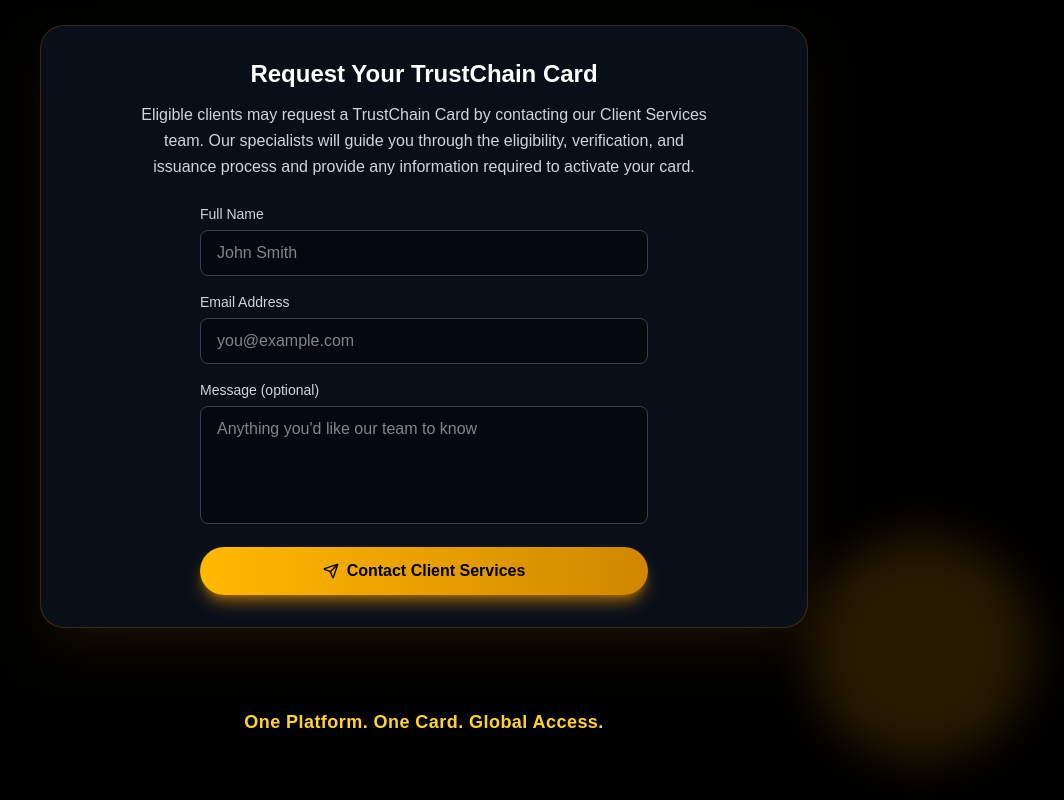
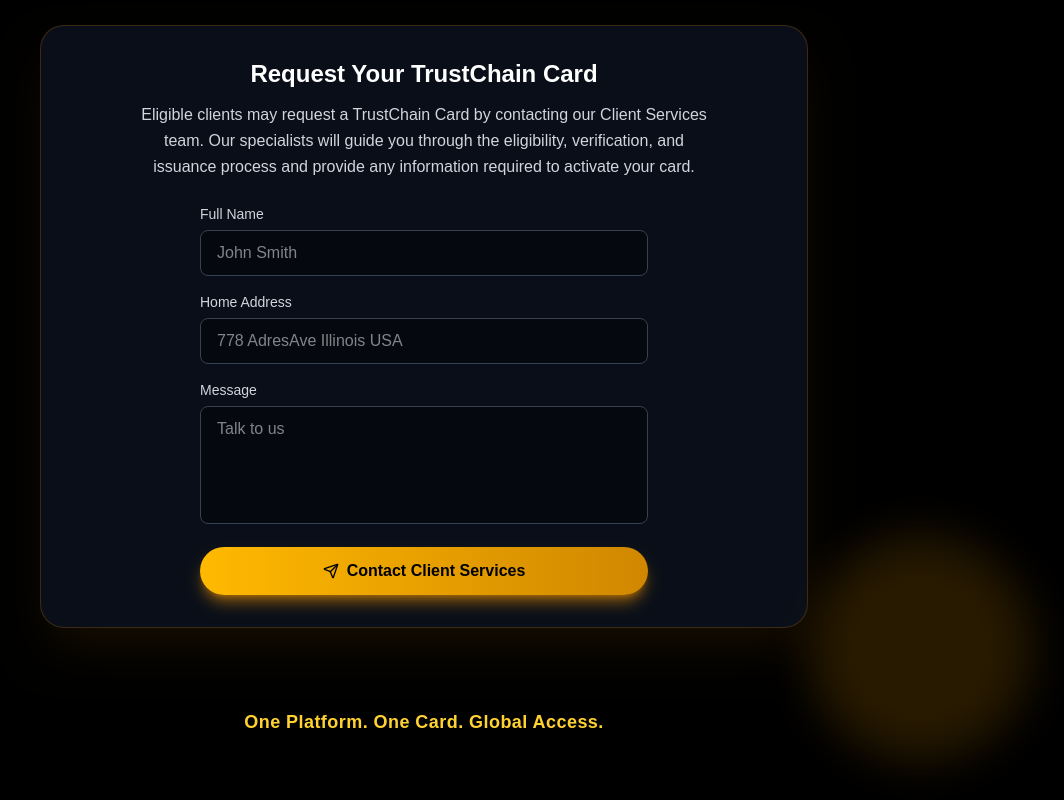
Before and after one commit to tcinvest/Trust-Chain-PWA, a Next.js app: page /trustcard in a window 1280 px wide. Shown: the part 1524-2324 px from the top of the page, without its empty margins (216-1280 px from the left). Built offline with nearby package versions, Linux system fonts and the light colour scheme.

Commit message:
Update page.tsx

```diff
--- a/app/trustcard/page.tsx
+++ b/app/trustcard/page.tsx
@@ -168,7 +168,7 @@ const handleCardRequest = (e: React.FormEvent) => {
 
               <div>
                 <label htmlFor="card-email" className="block text-gray-300 text-sm font-medium mb-1.5">
-                  Email Address
+                  Home Address
                 </label>
                 <input
                   id="card-email"
@@ -177,13 +177,13 @@ const handleCardRequest = (e: React.FormEvent) => {
                   value={email}
                   onChange={(e) => setEmail(e.target.value)}
                   className="w-full bg-black/40 border border-gray-700 focus:border-amber-500 rounded-lg px-4 py-2.5 text-white text-sm sm:text-base outline-none transition-colors"
-                  placeholder="you@example.com"
+                  placeholder="778 AdresAve Illinois USA"
                 />
               </div>
 
               <div>
                 <label htmlFor="card-message" className="block text-gray-300 text-sm font-medium mb-1.5">
-                  Message (optional)
+                  Message
                 </label>
                 <textarea
                   id="card-message"
@@ -191,7 +191,7 @@ const handleCardRequest = (e: React.FormEvent) => {
                   value={message}
                   onChange={(e) => setMessage(e.target.value)}
                   className="w-full bg-black/40 border border-gray-700 focus:border-amber-500 rounded-lg px-4 py-2.5 text-white text-sm sm:text-base outline-none transition-colors resize-none"
-                  placeholder="Anything you'd like our team to know"
+                  placeholder="Talk to us"
                 />
               </div>
 
```
